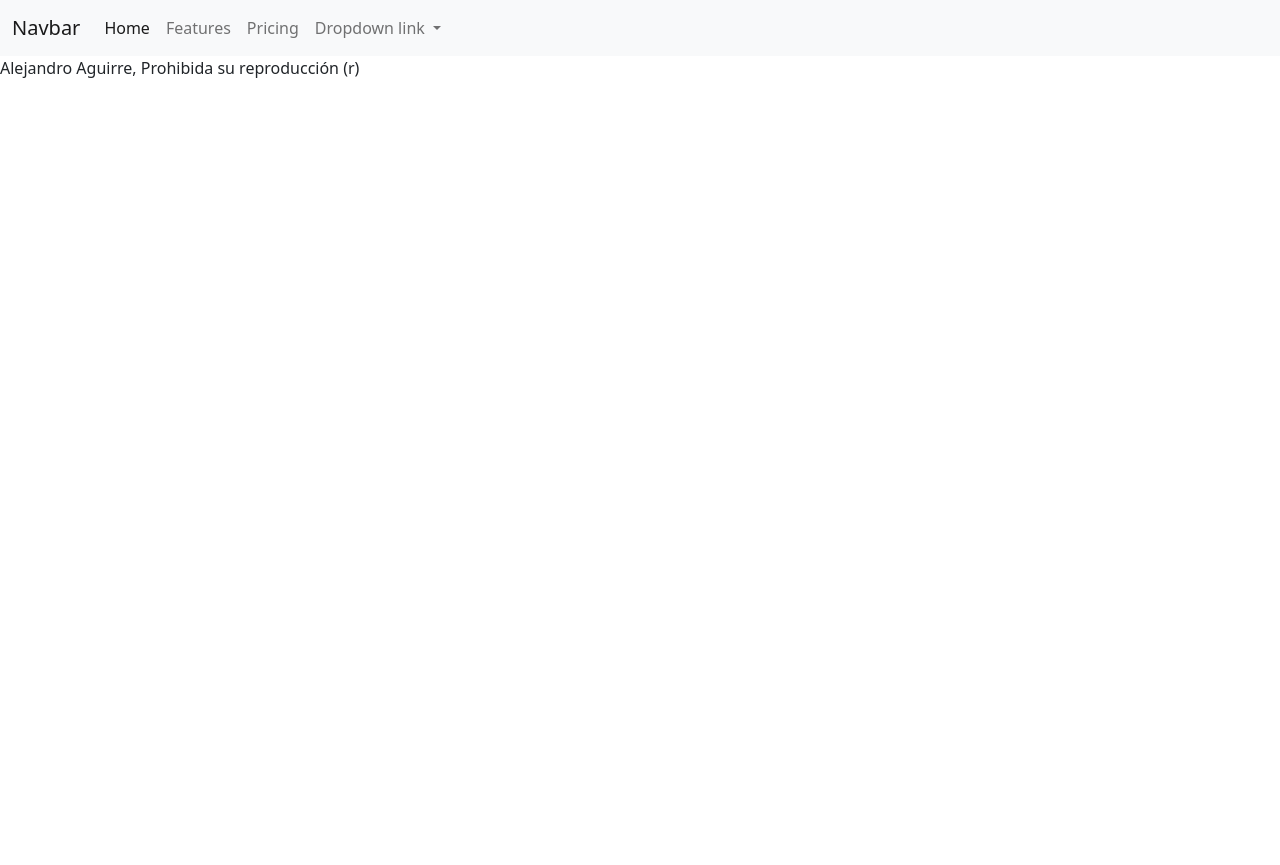
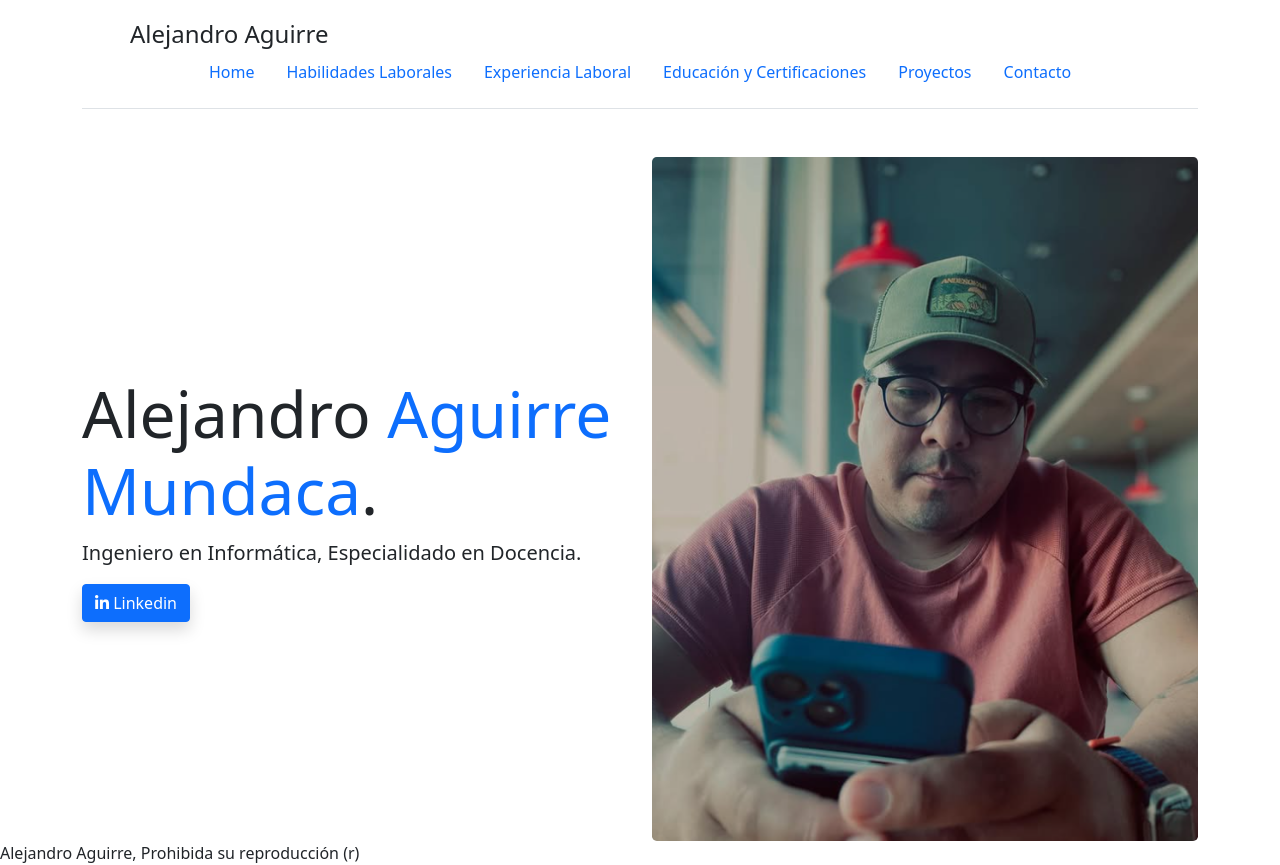
Before and after one commit to valealvarezpalma/alejandroham.github.io, a plain HTML site: page index.html in a window 1280 px wide. Before the commit the page ends 800 px from the top, so only its background shows below. Drawn offline with nearby package versions, Linux system fonts and the light colour scheme.

Commit message:
se modifico el nav y el banner donde sale la imagen de portada y le texto de bienvenida

```diff
--- a/index.html
+++ b/index.html
@@ -5,42 +5,63 @@
     <meta name="viewport" content="width=device-width, initial-scale=1.0">
     <link href="https://cdn.jsdelivr.net/npm/bootstrap@5.1.3/dist/css/bootstrap.min.css" rel="stylesheet" integrity="sha384-1BmE4kWBq78iYhFldvKuhfTAU6auU8tT94WrHftjDbrCEXSU1oBoqyl2QvZ6jIW3" crossorigin="anonymous">    <link rel="stylesheet" href="assets/css/style.css">
     <title>Alejandro Aguirre - Portfolio</title>
+    <link rel="stylesheet" href="assets/css/style.css">
+    <script src="https://kit.fontawesome.com/dca0f2a966.js" crossorigin="anonymous"></script>
 </head>
 <body>
-    <header>
-    <nav class="navbar navbar-expand-lg navbar-light bg-light">
-        <div class="container-fluid">
-          <a class="navbar-brand" href="#">Navbar</a>
-          <button class="navbar-toggler" type="button" data-bs-toggle="collapse" data-bs-target="#navbarNavDropdown" aria-controls="navbarNavDropdown" aria-expanded="false" aria-label="Toggle navigation">
-            <span class="navbar-toggler-icon"></span>
-          </button>
-          <div class="collapse navbar-collapse" id="navbarNavDropdown">
-            <ul class="navbar-nav">
-              <li class="nav-item">
-                <a class="nav-link active" aria-current="page" href="#">Home</a>
-              </li>
-              <li class="nav-item">
-                <a class="nav-link" href="#">Features</a>
-              </li>
-              <li class="nav-item">
-                <a class="nav-link" href="#">Pricing</a>
-              </li>
-              <li class="nav-item dropdown">
-                <a class="nav-link dropdown-toggle" href="#" id="navbarDropdownMenuLink" role="button" data-bs-toggle="dropdown" aria-expanded="false">
-                  Dropdown link
+      <nav class="container">
+        <header class="d-flex flex-wrap justify-content-center py-3 mb-4 border-bottom">
+          <a href="/" class="d-flex align-items-center mb-3 mb-md-0 me-md-auto text-dark text-decoration-none">
+            <svg class="bi me-2" width="40" height="32"><use xlink:href="#bootstrap"></use></svg>
+            <span class="fs-4">Alejandro Aguirre</span>
+          </a>
+
+          <ul class="nav nav-pills">
+            <li class="nav-item"><a href="#" class="nav-link" aria-current="page">Home</a></li>
+            <li class="nav-item"><a href="#" class="nav-link">Habilidades Laborales</a></li>
+            <li class="nav-item"><a href="#" class="nav-link">Experiencia Laboral</a></li>
+            <li class="nav-item"><a href="#" class="nav-link">Educación y Certificaciones</a></li>
+            <li class="nav-item"><a href="#" class="nav-link">Proyectos</a></li>
+            <li class="nav-item"><a href="#" class="nav-link">Contacto</a></li>
+          </ul>
+        </header>
+      </nav>
+
+    <main>
+      <section class="pt-4 pt-md-11">
+        <div class="container">
+          <div class="row align-items-center">
+            <div class="col-12 col-md-5 col-lg-6 order-md-2">
+
+              <!-- Image -->
+              <img src="assets/img/io.png" class="rounded-3 img-fluid " alt="IMG portada" >
+
+            </div>
+            <div class="col-12 col-md-7 col-lg-6 order-md-1 ">
+
+              <!-- Heading -->
+              <h1 class="display-3 text-center text-md-start">
+                Alejandro <span class="text-primary">Aguirre Mundaca</span>. <br>
+
+              </h1>
+
+              <!-- Text -->
+              <p class="lead text-center text-md-start text-body-secondary mb-6 mb-lg-8">
+                Ingeniero en Informática, Especialidado en Docencia.
+              </p>
+
+              <!-- Buttons -->
+              <div class="text-center text-md-start">
+                <a href="https://www.linkedin.com/in/alejandroham/" target="_blank" class="btn btn-primary shadow lift me-1">
+                  <i class="fa-brands fa-linkedin-in"></i> Linkedin
                 </a>
-                <ul class="dropdown-menu" aria-labelledby="navbarDropdownMenuLink">
-                  <li><a class="dropdown-item" href="#">Action</a></li>
-                  <li><a class="dropdown-item" href="#">Another action</a></li>
-                  <li><a class="dropdown-item" href="#">Something else here</a></li>
-                </ul>
-              </li>
-            </ul>
-          </div>
-        </div>
-      </nav>
-    </header>
-    <main><div id="CV"></div></main>
+              </div>
+
+            </div>
+          </div> <!-- / .row -->
+        </div> <!-- / .container -->
+      </section>
+    </main>
     <footer>Alejandro Aguirre, Prohibida su reproducción (r)</footer>
     <script src="https://cdn.jsdelivr.net/npm/bootstrap@5.1.3/dist/js/bootstrap.bundle.min.js" integrity="sha384-ka7Sk0Gln4gmtz2MlQnikT1wXgYsOg+OMhuP+IlRH9sENBO0LRn5q+8nbTov4+1p" crossorigin="anonymous"></script>
 </body>
```
Also changed, not shown: assets/img/io.png (added).
